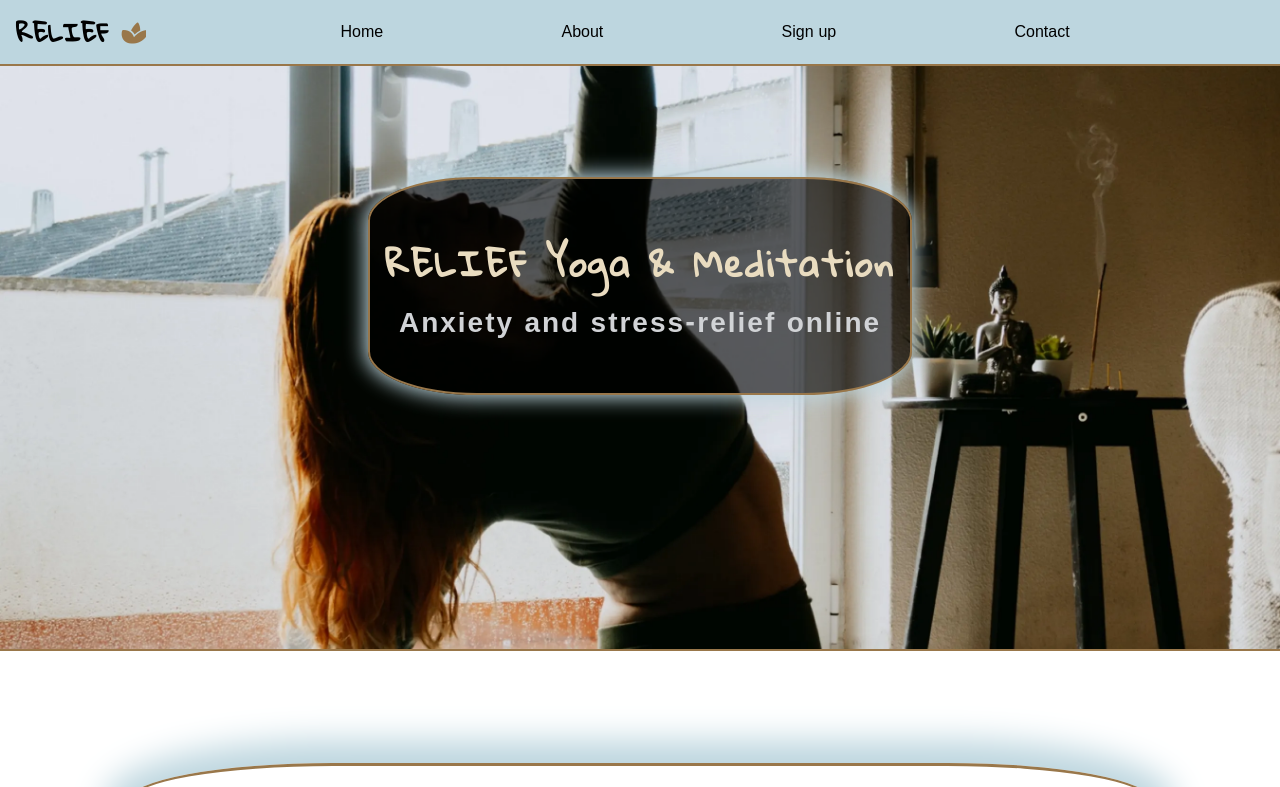
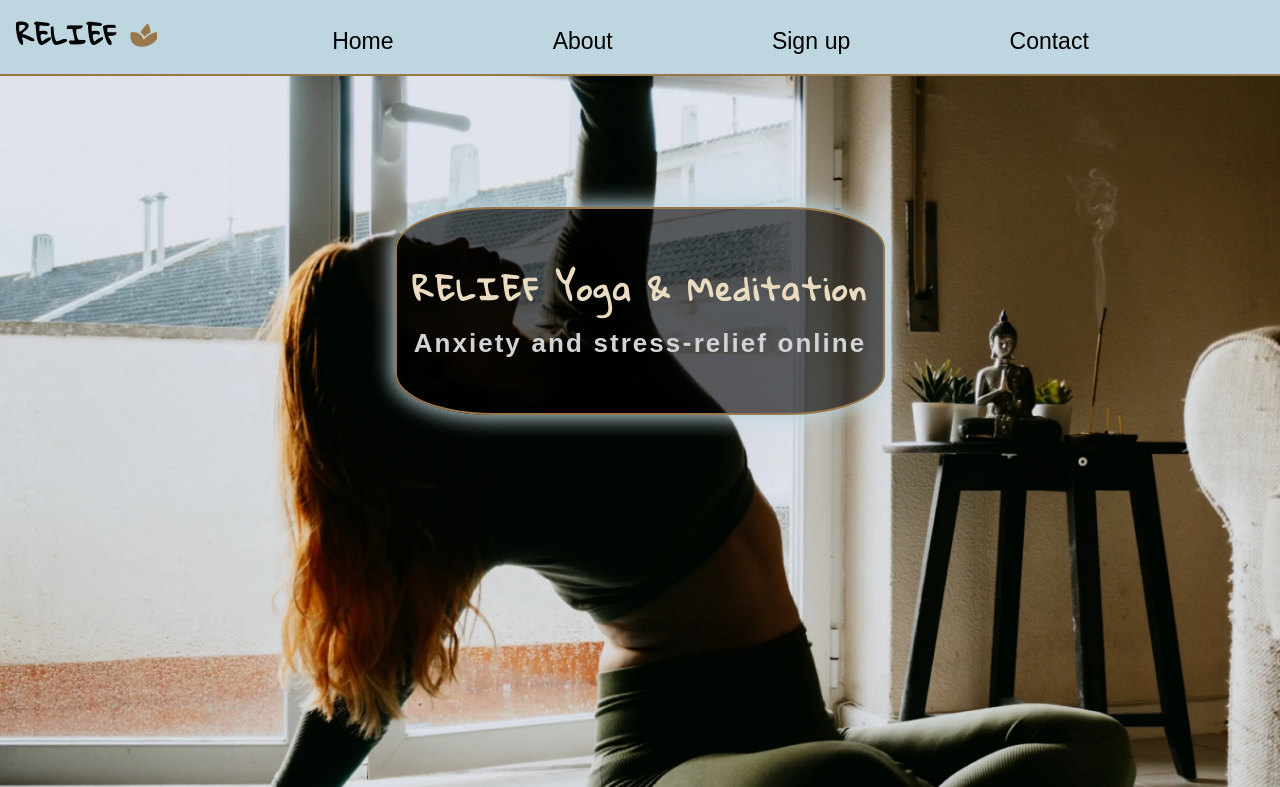
Before and after one commit to saroltah/Yoga-project, a plain HTML site: page index.html in a window 1280 px wide. Shown: the top 787 px of the page. Drawn offline with Linux system fonts and the light colour scheme.

Commit message:
optimize font-sizes to tablet screen

```diff
--- a/assets/css/style.css
+++ b/assets/css/style.css
@@ -13,9 +13,22 @@
   margin: 0;
   box-sizing: border-box;
 }
+/*general*/
 body {
   font-family: var(--text-font);
+  font-size: 16px;
 }
+h1 {
+  font-size: 24px;
+}
+h2 {
+  font-size: 21px;
+}
+h3,
+input[type="submit"] {
+  font-size: 18px;
+}
+
 /* header */
 header {
   position: fixed;
@@ -92,11 +105,9 @@ main {
 }
 #home > div h1 {
   color: var(--light-yellow);
-  font-size: 24px;
   font-family: var(--main-font);
 }
 #home > div h2 {
-  font-size: 21px;
   margin-top: 10px;
 }
 #about {
@@ -167,7 +178,6 @@ main {
   box-shadow: 0px 0px 33px 23px rgba(153, 119, 74, 0.3);
   border-radius: 20%;
   padding: 20px;
-  font-size: 18px;
   font-family: var(--main-font);
 }
 #sign-up input[type="submit"]:hover {
@@ -215,6 +225,23 @@ footer span {
 }
 /*media query for tablets=<  */
 @media screen and (min-width: 768px) {
+  body {
+    font-size: 20px;
+  }
+  h1 {
+    font-size: 30px;
+  }
+  h2 {
+    font-size: 26px;
+  }
+  h3,
+  input[type="submit"],
+  #social-media-icons,
+  nav a,
+  #sign-up i {
+    font-size: 23px;
+  }
+
   main {
     margin-top: 89px;
   }
@@ -227,12 +254,6 @@ footer span {
   }
   #home > div {
     letter-spacing: 2px;
-  }
-  #home > div h1 {
-    font-size: 34px;
-  }
-  #home > div h2 {
-    font-size: 28px;
   }
   .about-paragraph {
     width: auto;
@@ -265,12 +286,6 @@ footer span {
   }
 }
 
-/*media query bigger tablets=< */
-@media screen and (min-width: 866px) {
-  .about-paragraph {
-    font-size: 18px;
-  }
-}
 /*media query for laptops=< */
 @media screen and (min-width: 992px) {
   header {
@@ -280,7 +295,7 @@ footer span {
     position: static;
     padding: 0.5rem 1rem;
     border-bottom: none;
-    padding-top: 15px;
+    padding-top: 20px;
   }
   #menu {
     padding: 0;
```
